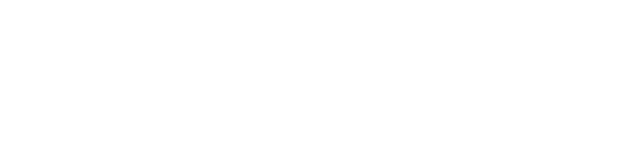
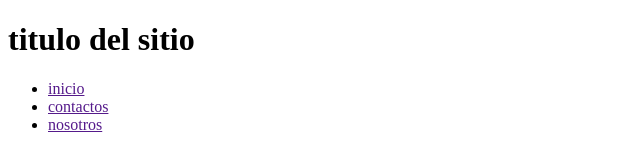
Before and after one commit to alagui2117/comision-57670, a plain HTML site: page index.html in a window 1280 px wide. Shown: the whole page, without its empty margins (0-640 px from the left). Drawn offline with Linux system fonts and the light colour scheme.

Commit message:
creacion del header en proyecto rama

```diff
--- a/index.html
+++ b/index.html
@@ -8,7 +8,14 @@
 </head>
 <body>
     <header>
-
+        <h1>titulo del sitio</h1>
+        <nav>
+            <ul>
+                <li><a href="">inicio</a></li>
+                <li><a href="">contactos</a></li>
+                <li><a href="">nosotros</a></li>
+            </ul>
+        </nav>
     </header>
     <main>
 
```
